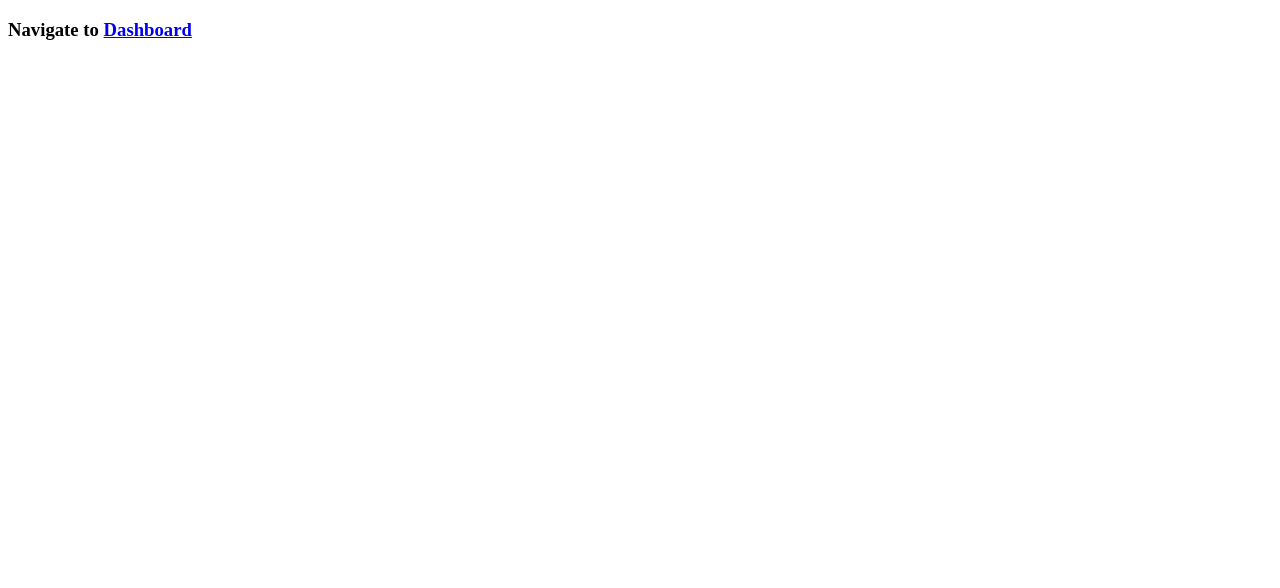
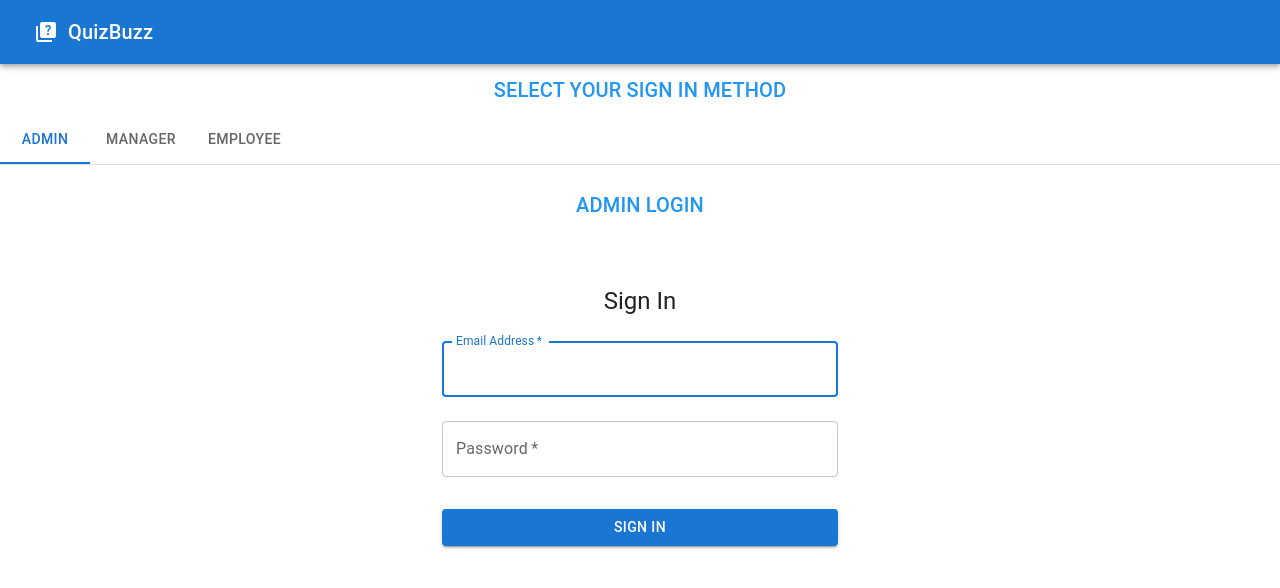
Before and after one commit to ParthKhimani/QuizBuzzApp_NEXT_TypeScript, a Next.js app: page / in a window 1280 px wide. Shown: the top 588 px of the page. Built offline with nearby package versions, Linux system fonts and the light colour scheme.

Commit message:
few changes

```diff
--- /dev/null
+++ b/pages/500.tsx
@@ -0,0 +1,4 @@
+const Custom500 = () => {
+  return <h1 style={{ color: "red" }}>Internal Server Error!</h1>;
+};
+export default Custom500;
--- a/pages/dashboard.tsx
+++ b/pages/dashboard.tsx
@@ -18,7 +18,6 @@ const CommonDashboard = () => {
   };
 
   return (
-    <>
     <Box sx={{ flexGrow: 1 }}>
       <AppBar position="static">
         <Toolbar>
@@ -35,8 +34,6 @@ const CommonDashboard = () => {
           SELECT YOUR SIGN IN METHOD
         </Typography>
       </div>
-      </Box>
-      <Box sx={{ width: "100%", typography: "body1" }}>
       <TabContext value={value}>
         <Box sx={{ borderBottom: 1, borderColor: "divider" }}>
           <TabList onChange={handleChange} aria-label="lab API tabs example">
@@ -86,7 +83,6 @@ const CommonDashboard = () => {
         </TabPanel>
       </TabContext>
     </Box>
-    </>
   );
 };
 export default CommonDashboard;
--- a/pages/index.tsx
+++ b/pages/index.tsx
@@ -1,14 +1,8 @@
 import { Inter } from "next/font/google";
-import Link from "next/link";
+import Dashboard from "./dashboard";
 
 const inter = Inter({ subsets: ["latin"] });
 
 export default function Home() {
-  return (
-    <>
-      <h3>
-        Navigate to <Link href="/dashboard">Dashboard</Link>
-      </h3>
-    </>
-  );
+  return <Dashboard />;
 }
```
Lines whose indentation alone changed are shown as unchanged.
